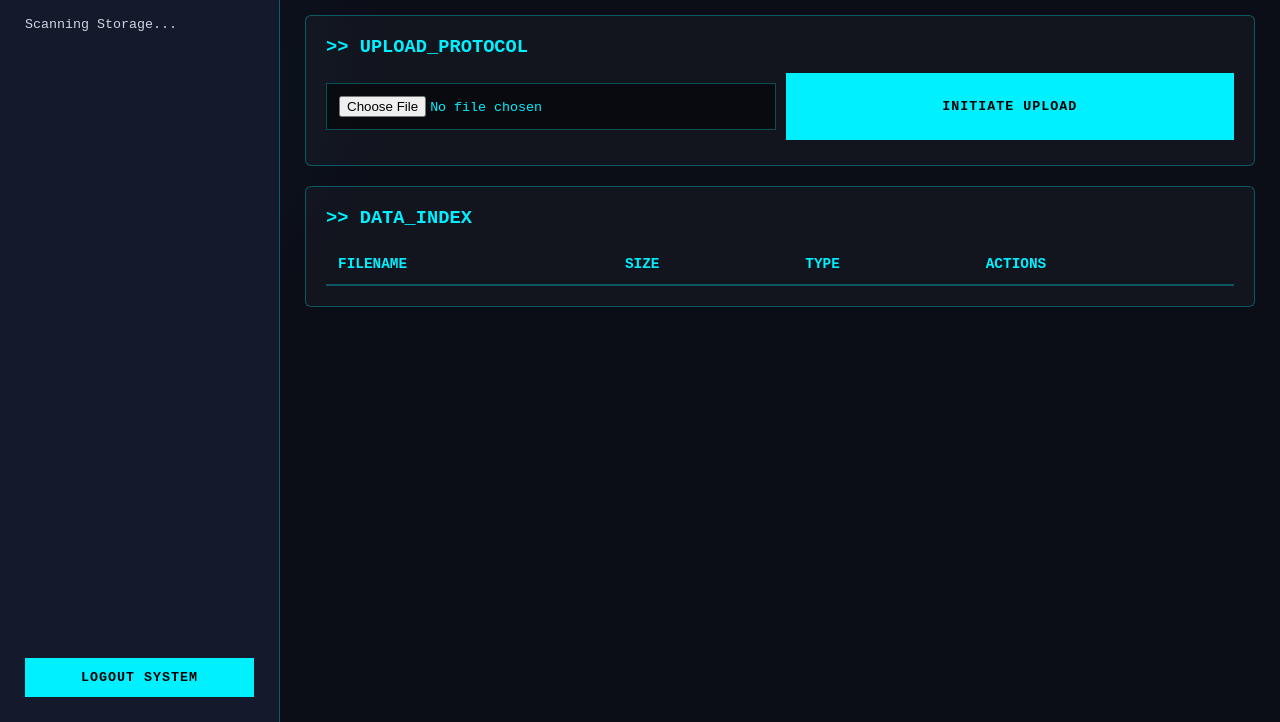
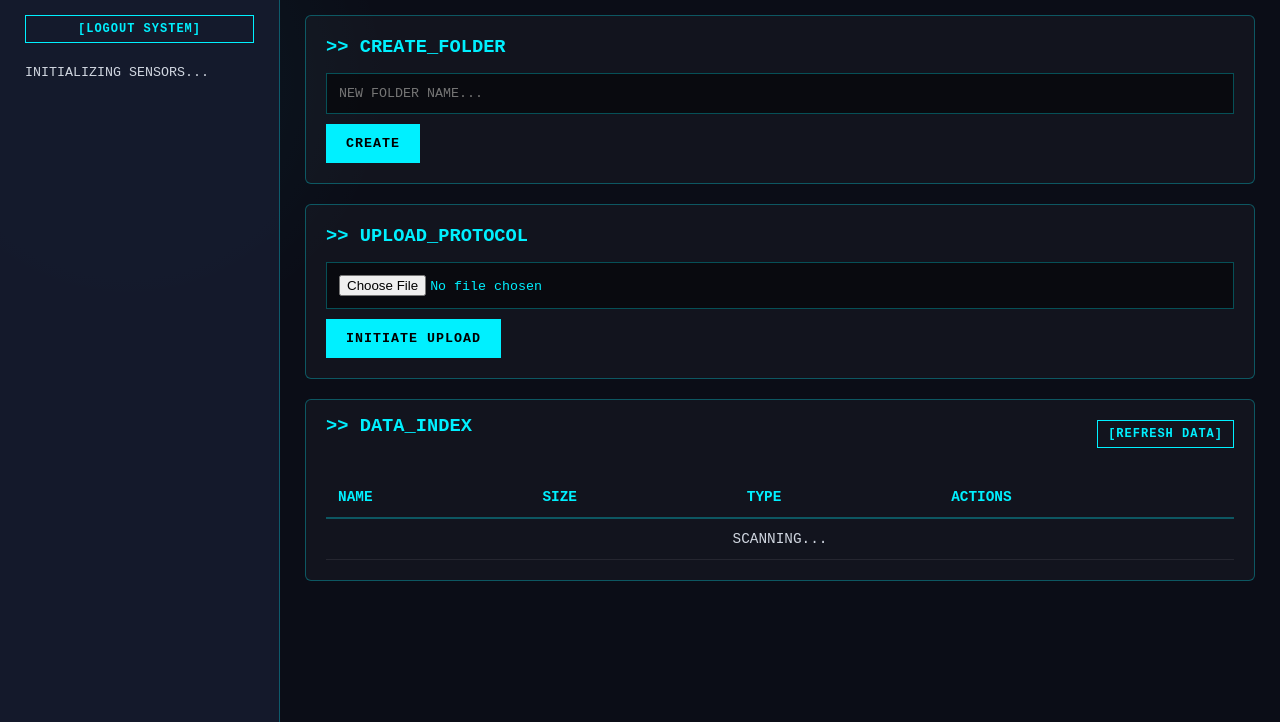
Before and after one commit to z1dan820/hazivault, a website: page web/dashboard.html in a window 1280 px wide. Shown: the part 78-800 px from the top of the page. Drawn offline with Linux system fonts and the light colour scheme; no server answers; sample sign-in values are in the browser's storage.

Commit message:
Update dashboard.html

```diff
--- a/web/dashboard.html
+++ b/web/dashboard.html
@@ -1,8 +1,9 @@
+
 <!DOCTYPE html>
 <html lang="en">
 <head>
     <meta charset="UTF-8">
-    <meta name="viewport" content="width=device-width, initial-scale=1.0">
+    <meta name="viewport" content="width=device-width, initial-scale=1.0, maximum-scale=1.0, user-scalable=no">
     <title>HaziVault // Dashboard</title>
     <link rel="stylesheet" href="assets/style.css">
 </head>
@@ -14,48 +15,66 @@
             <span>HAZI_VAULT</span>
         </div>
         <br>
-        <div id="storage-container">
-            <small>Scanning Storage...</small>
+        <div style="margin-bottom: 20px;">
+            <button onclick="logout()" class="btn-sm" style="width:100%">[LOGOUT SYSTEM]</button>
         </div>
 
-        <div style="margin-top: auto;">
-            <button onclick="logout()">LOGOUT SYSTEM</button>
+        <div id="storage-container">
+            <small>INITIALIZING SENSORS...</small>
         </div>
     </div>
 
     <div class="main-content">
         <div class="header">
             <h2>// FILE_COMMAND_CENTER</h2>
-            <div id="user-display">USER: ADMIN</div>
+            <div id="user-display">USER: ...</div>
+        </div>
+
+        <div class="card">
+             <h3>>> CREATE_FOLDER</h3>
+             <form id="createFolderForm" class="flex-form">
+                 <input type="text" id="folderNameInput" placeholder="NEW FOLDER NAME..." required autocomplete="off">
+                 <button type="submit">CREATE</button>
+             </form>
         </div>
 
         <div class="card">
             <h3>>> UPLOAD_PROTOCOL</h3>
-            <form id="uploadForm" style="display: flex; gap: 10px; margin-top: 10px;">
+            <form id="uploadForm" class="flex-form">
                 <input type="file" id="fileInput" name="file" required>
                 <button type="submit">INITIATE UPLOAD</button>
             </form>
-            <div id="uploadStatus" style="color: var(--accent); margin-top: 5px;"></div>
+            <div id="uploadProgress" style="display:none; margin-top:10px;">
+                 <div class="storage-bar"><div id="uploadBar" class="storage-fill" style="width:0%"></div></div>
+                 <small id="uploadStatus" style="color: var(--accent);">Uploading...</small>
+            </div>
         </div>
 
-        <div class="card">
+        <div class="card" style="padding-top:0">
+            <div style="display:flex; justify-content:space-between; align-items:center; margin: 15px 0;">
                 <h3>>> DATA_INDEX</h3>
+                <button class="btn-sm" onclick="loadFiles()">[REFRESH DATA]</button>
+            </div>
+
+            <div class="table-container">
                 <table>
                     <thead>
                         <tr>
-                        <th>FILENAME</th>
+                            <th>NAME</th>
                             <th>SIZE</th>
                             <th>TYPE</th>
                             <th>ACTIONS</th>
                         </tr>
                     </thead>
                     <tbody id="fileList">
+                        <tr><td colspan="4" style="text-align:center">SCANNING...</td></tr>
                     </tbody>
                 </table>
             </div>
         </div>
+    </div>
 
-    <div id="previewModal">
+    <div id="previewModal" onclick="if(event.target === this) closePreview()">
         <span class="close-modal" onclick="closePreview()">&times;</span>
         <div id="previewContainer"></div>
     </div>
@@ -64,9 +83,9 @@
     <script>
         // Init Dashboard
         document.addEventListener('DOMContentLoaded', () => {
+            checkAuth(); // Cek auth dulu
             loadStorage();
             loadFiles();
-            checkAuth();
         });
     </script>
 </body>
```
Lines whose indentation alone changed are shown as unchanged.
